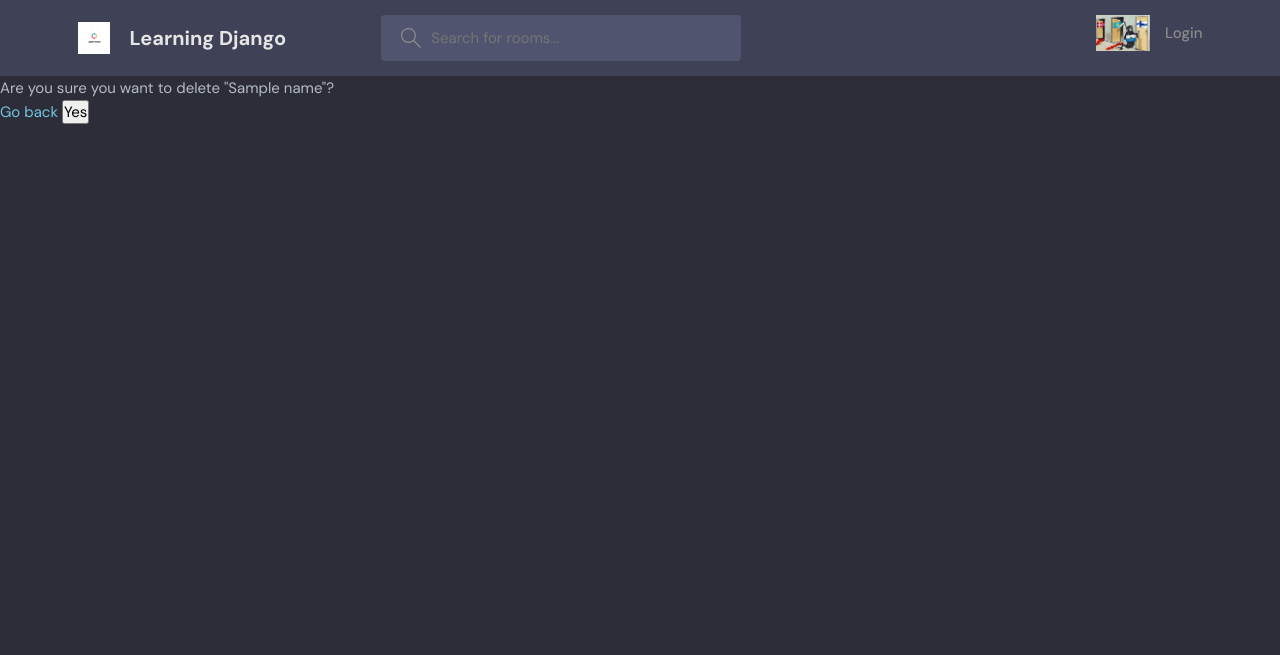
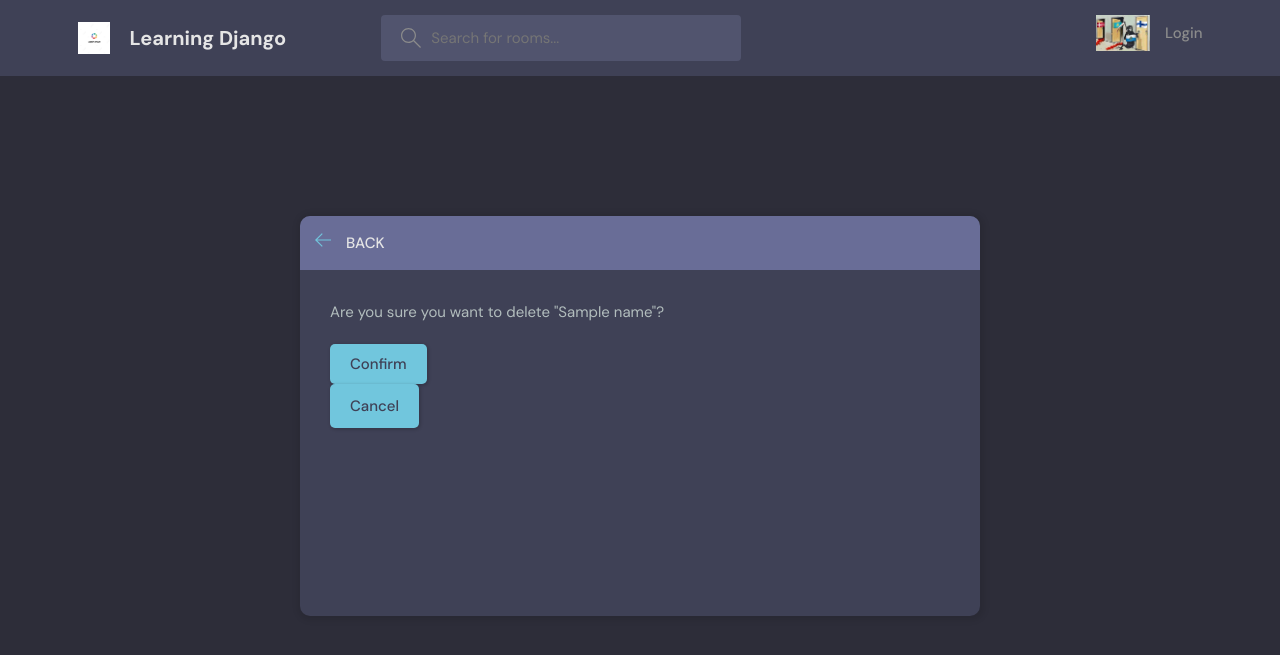
Before and after one commit to hubertpytkiewicz/learning_django, a Django app: template base/templates/base/delete.html in a window 1280 px wide. Shown: the top 655 px of the page. Run offline with Django 3.2, Linux system fonts and the light colour scheme; the template is opened without the code that fills it: most values are stand-ins (such as "Sample title", 1, 10 or a date in 2020).

Commit message:
Fix issues with delete function

```diff
--- a/base/templates/base/activity_component.html
+++ b/base/templates/base/activity_component.html
@@ -20,6 +20,7 @@
         </p>
       </a>
       <div class="roomListRoom__actions">
+        {% if room_message.user == request.user %}
         <a href="{% url 'delete-comment' room_message.id %}">
           <svg
             version="1.1"
@@ -34,6 +35,7 @@
             ></path>
           </svg>
         </a>
+        {% endif %}
       </div>
     </div>
     <div class="activities__boxContent">
--- a/base/templates/base/delete.html
+++ b/base/templates/base/delete.html
@@ -1,8 +1,44 @@
-{% extends 'main.html' %} {% block content%}
-<form method="POST" action="">
-  {% csrf_token %}
-  <p>Are you sure you want to delete "{{name}}"?</p>
-  <a href="{% url 'home' %}">Go back</a>
-  <input type="submit" value="Yes" />
-</form>
+{% extends 'main.html' %} {% block content %} {% load static %}
+
+<main class="delete-item layout">
+  <div class="container">
+    <div class="layout__box">
+      <div class="layout__boxHeader">
+        <div class="layout__boxTitle">
+          <a href="{% url 'home' %}">
+            <svg
+              version="1.1"
+              xmlns="http://www.w3.org/2000/svg"
+              width="32"
+              height="32"
+              viewBox="0 0 32 32"
+            >
+              <title>arrow-left</title>
+              <path
+                d="M13.723 2.286l-13.723 13.714 13.719 13.714 1.616-1.611-10.96-10.96h27.625v-2.286h-27.625l10.965-10.965-1.616-1.607z"
+              ></path>
+            </svg>
+          </a>
+          <h3>Back</h3>
+        </div>
+      </div>
+      <div class="layout__body">
+        <form class="form" action="" method="POST">
+          {% csrf_token %}
+          <div class="form__group">
+            <p>Are you sure you want to delete "{{name}}"?</p>
+          </div>
+
+          <div class="for__group">
+            <input class="btn btn--main" type="submit" value="Confirm" />
+          </div>
+        </form>
+        <div>
+          <a href="{% url 'home' %}" class="btn btn--main">Cancel</a>
+        </div>
+      </div>
+    </div>
+  </div>
+</main>
+
 {% endblock %}
--- a/base/templates/base/login_register.html
+++ b/base/templates/base/login_register.html
@@ -3,7 +3,7 @@
 <div>
   {%if page == "login" %}
   <form method="POST" action="">
-    {%csrf_token%}
+    {% csrf_token %}
     <label>Username:</label>
     <input type="text" placeholder="Enter username..." name="username" />
     <label>Password:</label>
```
Also changed, not shown: base/templates/base/delete_old.html (added, +8 -0 lines).
